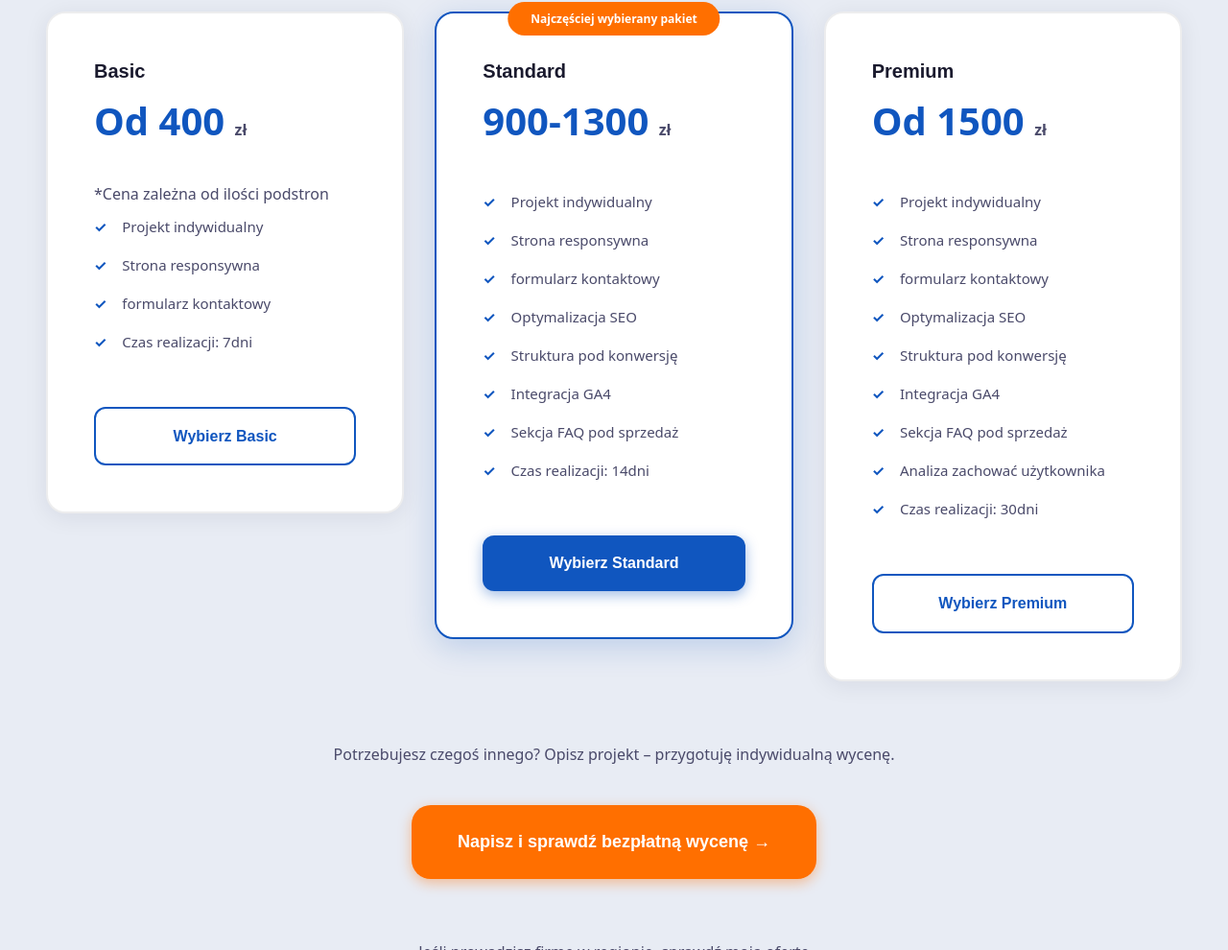
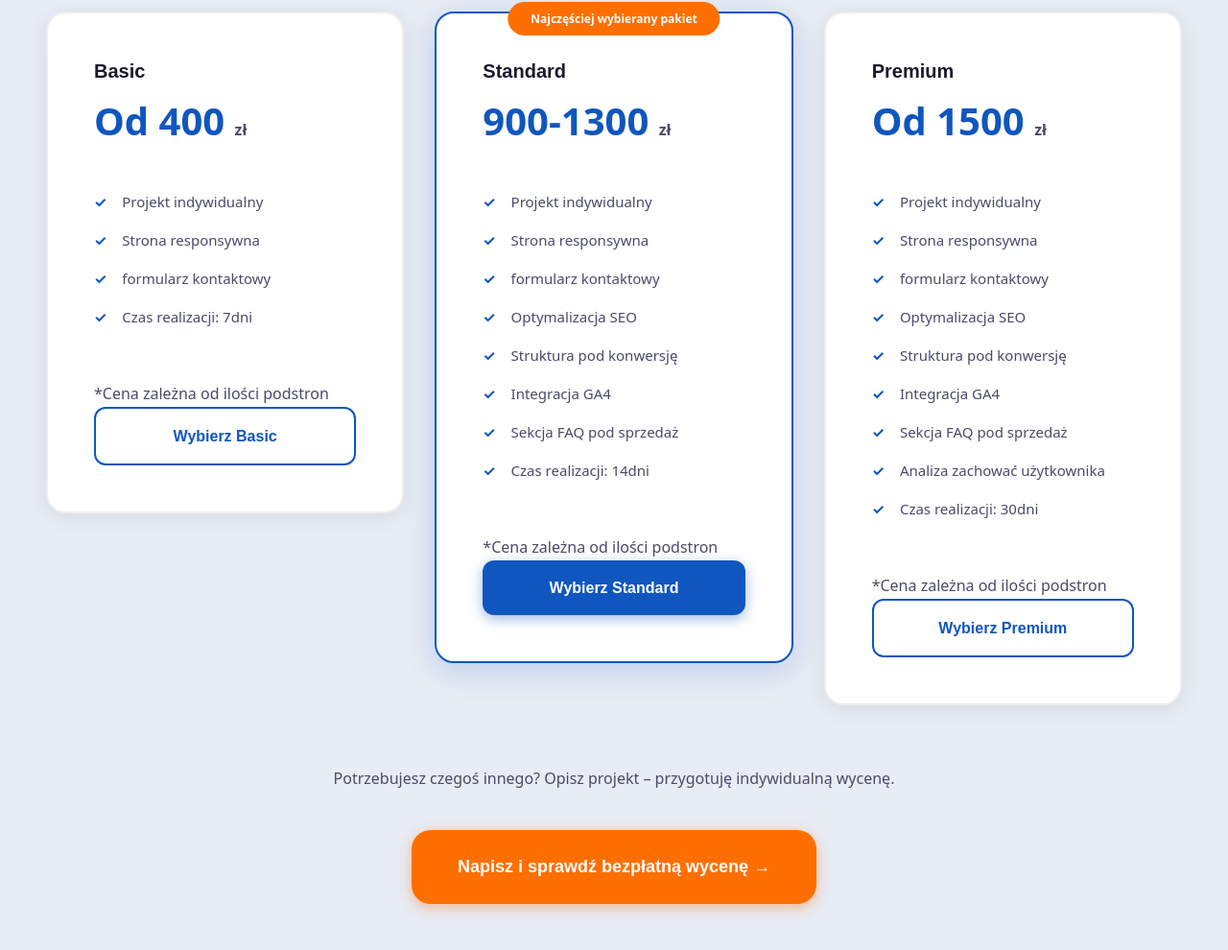
Before and after one commit to AlterGhost44/BNK-website, a website: page offer.html in a window 1280 px wide. Shown: the part 944-1934 px from the top of the page at 96% size. Drawn offline with Linux system fonts and the light colour scheme.

Commit message:
Update offer.html

```diff
--- a/offer.html
+++ b/offer.html
@@ -91,13 +91,13 @@
           <article class="pricing__card">
             <h3 class="pricing__card-name">Basic</h3>
             <p class="pricing__card-price">Od 400 <span>zł</span></p>
-            <p>*Cena zależna od ilości podstron</p>
             <ul class="pricing__card-list" role="list">
               <li>Projekt indywidualny</li>
               <li>Strona responsywna</li>
               <li>formularz kontaktowy</li>
               <li>Czas realizacji: 7dni</li>
             </ul>
+            <p>*Cena zależna od ilości podstron</p>
             <a href="contact.html?pakiet=basic" class="btn btn--outline btn--block" data-ga4-package="basic">Wybierz Basic</a>
           </article>
 
@@ -114,6 +114,7 @@
               <li>Sekcja FAQ pod sprzedaż</li>
               <li>Czas realizacji: 14dni</li>
             </ul>
+            <p>*Cena zależna od ilości podstron</p>
             <a href="contact.html?pakiet=standard" class="btn btn--primary btn--block" data-ga4-package="standard">Wybierz Standard</a>
           </article>
 
@@ -131,6 +132,7 @@
               <li>Analiza zachować użytkownika</li>
               <li>Czas realizacji: 30dni</li>
             </ul>
+            <p>*Cena zależna od ilości podstron</p>
             <a href="contact.html?pakiet=premium" class="btn btn--outline btn--block" data-ga4-package="premium">Wybierz Premium</a>
           </article>
         </div>
```
